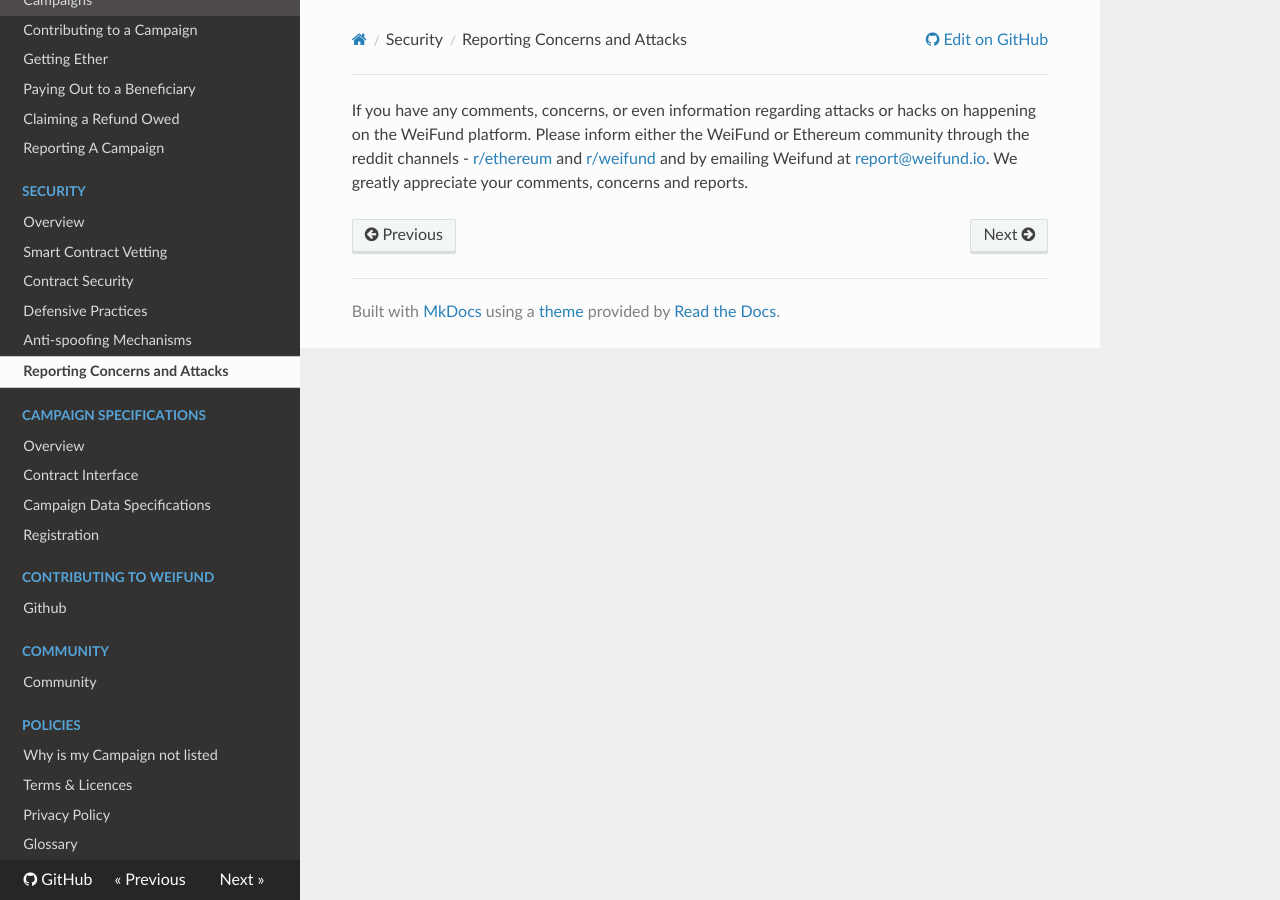
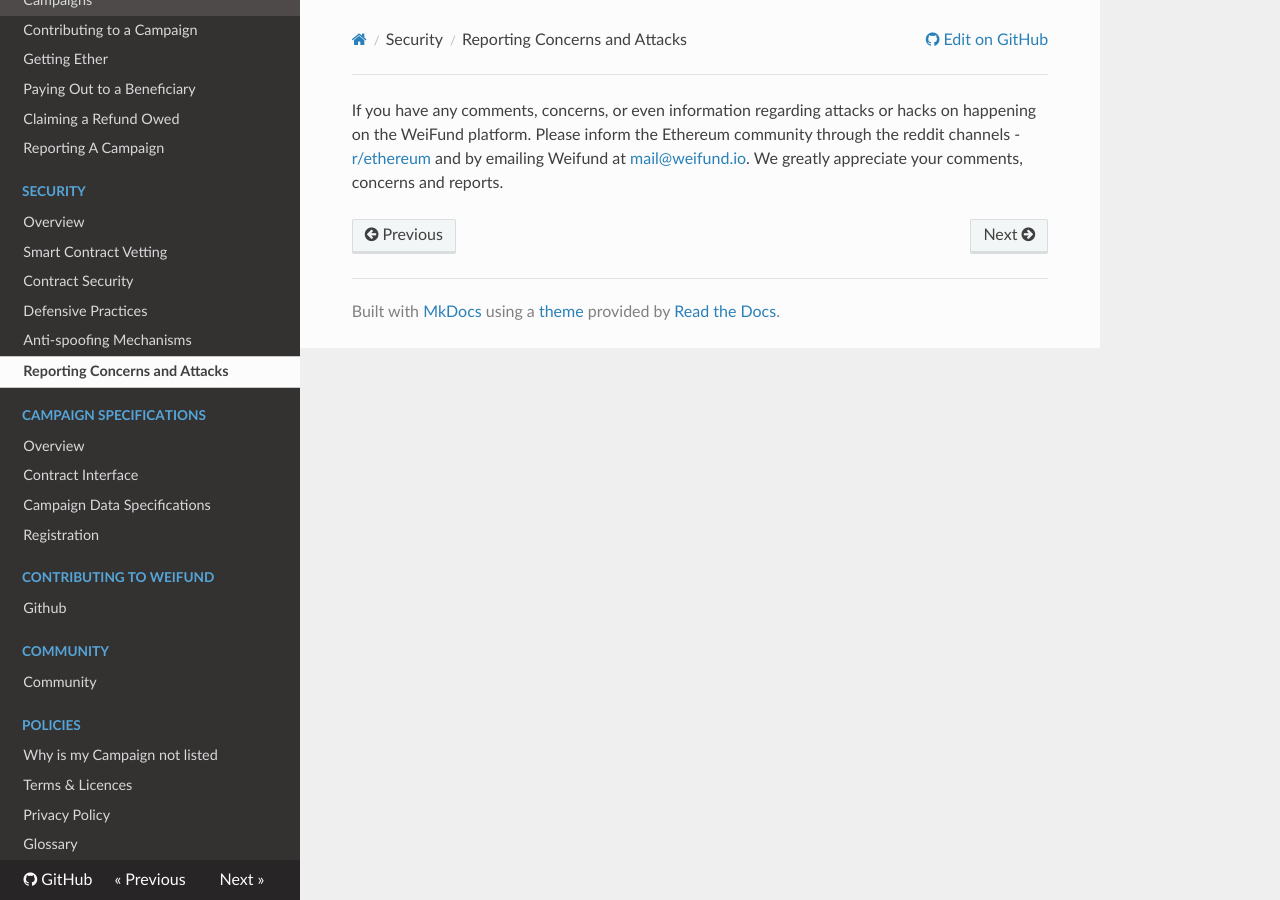
Before and after one commit to ShrutiAppiah/weifund-docs, an MkDocs documentation site: the page built from docs/security/reporting.md, in a window 1280 px wide. Built offline with MkDocs 1.6.1, drawn with Linux system fonts in a browser that asks for light colours; nearby versions of some CDN libraries; old or Windows-style settings are respelled for this version of MkDocs.

Commit message:
Update reporting.md

```diff
--- a/docs/security/reporting.md
+++ b/docs/security/reporting.md
@@ -1 +1 @@
-If you have any comments, concerns, or even information regarding attacks or hacks on happening on the WeiFund platform. Please inform either the WeiFund or Ethereum community through the reddit channels - [r/ethereum](https://www.reddit.com/r/ethereum/) and [r/weifund](https://www.reddit.com/r/weifund) and by emailing Weifund at [report@weifund.io](report@weifund.io). We greatly appreciate your comments, concerns and reports.
+If you have any comments, concerns, or even information regarding attacks or hacks on happening on the WeiFund platform. Please inform the Ethereum community through the reddit channels - [r/ethereum](https://www.reddit.com/r/ethereum/) and by emailing Weifund at [mail@weifund.io](mail@weifund.io). We greatly appreciate your comments, concerns and reports.
```
